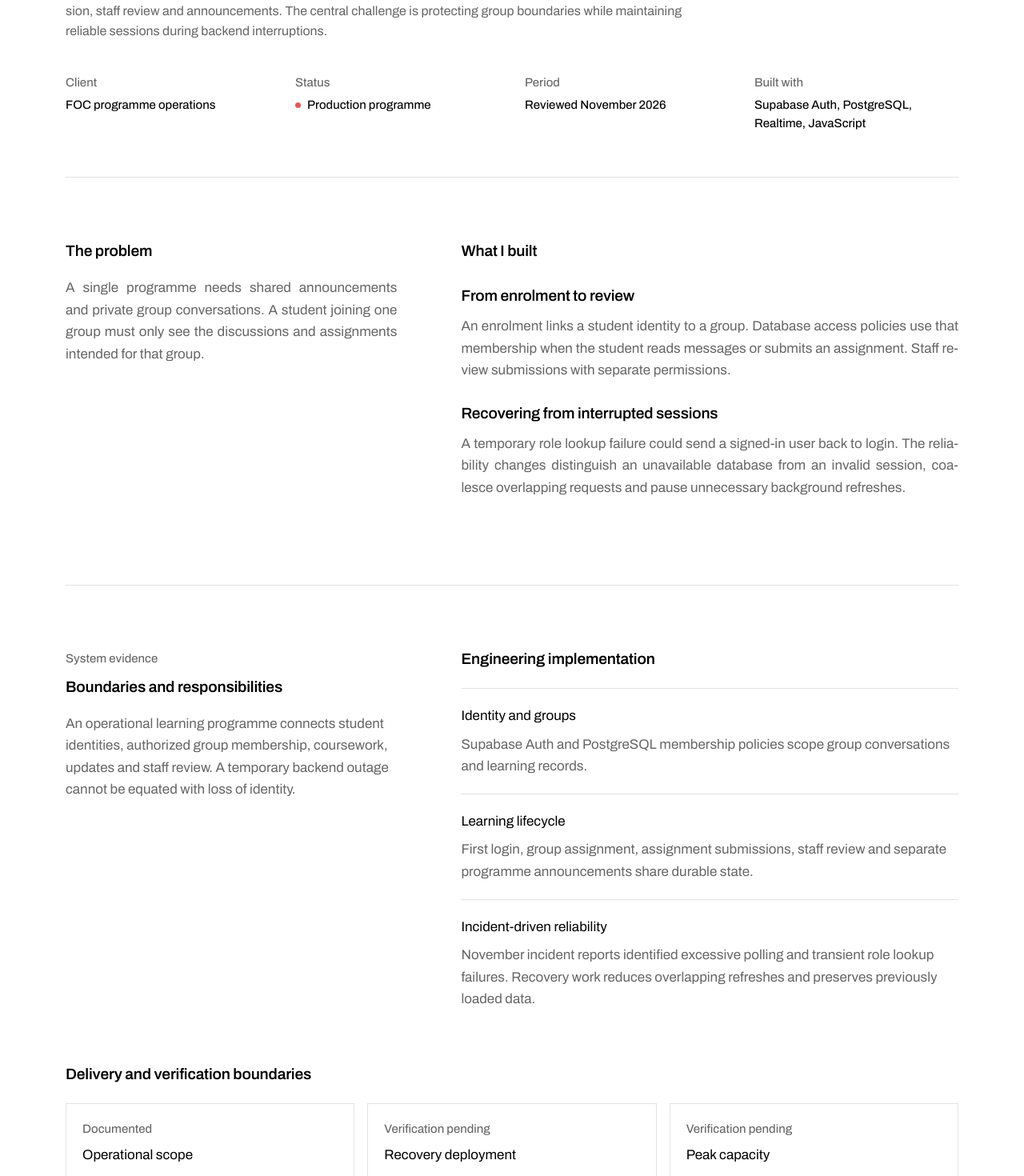
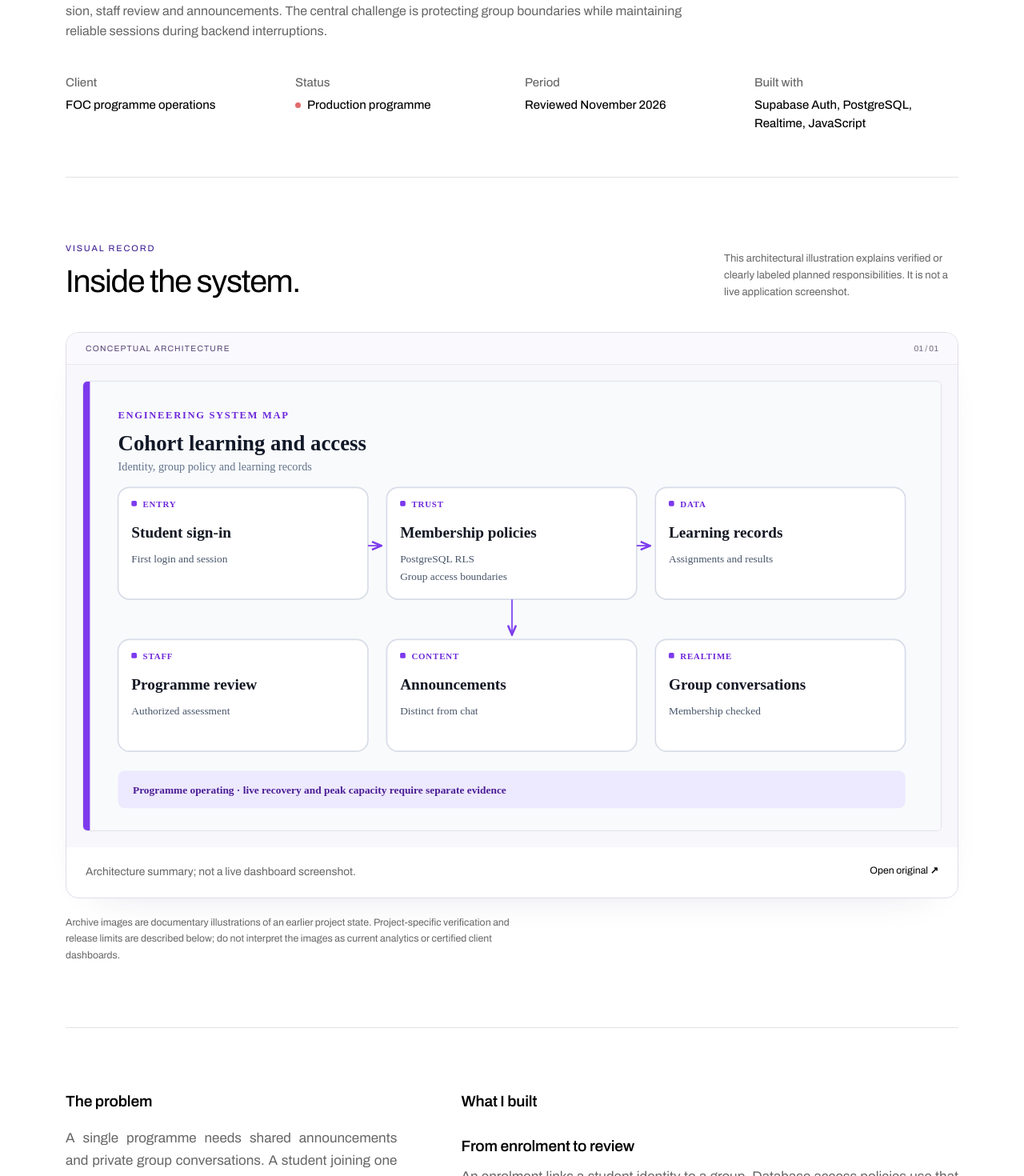
Before and after one commit to olawaleemmanuel09/portfolio, a Next.js app: page /work/cefa in a window 1280 px wide. Shown: the part 320-1790 px from the top of the page at 80% size. Built offline with nearby package versions, Linux system fonts and the light colour scheme; no server answers.

Commit message:
feat(case-studies): editorial archived-evidence gallery with accessible full-size media

```diff
--- a/app/globals.css
+++ b/app/globals.css
@@ -438,3 +438,29 @@ a { color: inherit; text-decoration: none; }
   .work-index-card,
   .work-index-preview img { transition: none !important; transform: none !important; }
 }
+
+/* Evidence-first project galleries */
+.evidence-panel {
+  box-shadow: 0 18px 54px -44px rgba(39, 27, 78, 0.32);
+}
+.evidence-image-link {
+  position: relative;
+}
+.evidence-image-region img {
+  max-height: 72vh;
+  width: 100%;
+  object-fit: contain;
+  transition: transform 250ms var(--ease-out-expo);
+}
+.evidence-image-link:hover img,
+.evidence-image-link:focus-visible img {
+  transform: scale(1.006);
+}
+@media (hover: none) {
+  .evidence-open-label { display: none; }
+}
+@media (prefers-reduced-motion: reduce) {
+  .evidence-image-region img { transition: none; }
+  .evidence-image-link:hover img,
+  .evidence-image-link:focus-visible img { transform: none; }
+}
--- a/app/work/[slug]/page.tsx
+++ b/app/work/[slug]/page.tsx
@@ -5,7 +5,7 @@ import { notFound } from "next/navigation";
 import { projects, getProject } from "@/lib/data/projects";
 import { engineeringEvidence } from "@/lib/data/engineeringEvidence";
 import Reveal from "@/components/motion/Reveal";
-import Parallax from "@/components/motion/Parallax";
+import EvidenceGallery from "@/components/sections/EvidenceGallery";
 
 export function generateStaticParams() {
   return projects.map((p) => ({ slug: p.slug }));
@@ -98,6 +98,8 @@ export default async function CaseStudy({
         )}
       </header>
 
+      <EvidenceGallery project={project} />
+
       <div className="grid gap-14 py-14 md:py-20 lg:grid-cols-[minmax(0,2fr)_minmax(0,3fr)] lg:gap-20">
         <div className="lg:sticky lg:top-32 lg:self-start">
           <h2 className="t-h2">The problem</h2>
@@ -152,54 +154,6 @@ export default async function CaseStudy({
         </Reveal>
       )}
 
-      {project.media.length > 0 && (
-        <section className="py-14 md:py-20">
-          <div
-            className={
-              project.media[0].aspect === "tall" && project.media.length > 1
-                ? "grid gap-8 sm:grid-cols-2 lg:grid-cols-3"
-                : "flex flex-col gap-14"
-            }
-          >
-            {project.media.map((m, i) => (
-              <Reveal key={m.src} delay={i * 60}>
-                <figure>
-                  {m.type === "video" ? (
-                    <video
-                      className="mx-auto w-full max-w-[380px] border border-rule"
-                      controls
-                      playsInline
-                      preload="metadata"
-                    >
-                      <source src={m.src} type="video/mp4" />
-                    </video>
-                  ) : m.src.startsWith("/architecture/") ? (
-                    <div className="max-w-full overflow-x-auto border border-rule" tabIndex={0} role="region" aria-label={`Scrollable architecture diagram for ${project.title}`}>
-                      <Image src={m.src} alt={m.alt} width={1280} height={670} sizes="(max-width: 640px) 820px, 100vw" className="w-full min-w-[820px] lg:min-w-0" />
-                    </div>
-                  ) : (
-                    <Parallax className="wipe border border-rule" amount={m.aspect === "tall" ? 6 : 10}>
-                      <Image
-                        src={m.src}
-                        alt={m.alt}
-                        width={m.aspect === "tall" ? 700 : 1366}
-                        height={m.aspect === "tall" ? 1400 : 640}
-                        sizes={m.aspect === "tall" ? "(max-width: 640px) 100vw, 33vw" : "100vw"}
-                        className="w-full"
-                      />
-                    </Parallax>
-                  )}
-                  {m.src.startsWith("/architecture/") && <p className="t-small mt-2 text-muted sm:hidden">Swipe horizontally to inspect the system diagram. The implementation details are also written above.</p>}
-                  <figcaption className="t-small mt-3 text-muted">
-                    {m.caption ?? m.alt}
-                  </figcaption>
-                </figure>
-              </Reveal>
-            ))}
-          </div>
-        </section>
-      )}
-
       <section className="grid gap-12 border-t border-rule py-14 md:py-20 lg:grid-cols-[minmax(0,2fr)_minmax(0,3fr)] lg:gap-20">
         <h2 className="t-h2">Delivery and evidence</h2>
         <div>
--- /dev/null
+++ b/components/sections/EvidenceGallery.tsx
@@ -0,0 +1,84 @@
+import Image from "next/image";
+import type { Project } from "@/lib/data/types";
+
+function typeOfEvidence(src: string) {
+  return src.startsWith("/architecture/") ? "Conceptual architecture" : "Archived project screenshot";
+}
+
+export default function EvidenceGallery({ project }: { project: Project }) {
+  if (!project.media.length) return null;
+
+  const actualImages = project.media.filter((m) => m.type !== "video" && !m.src.startsWith("/architecture/")).length;
+
+  return (
+    <section aria-labelledby="case-visual-evidence" className="border-b border-rule py-12 md:py-20">
+      <div className="mb-7 flex flex-wrap items-end justify-between gap-5 md:mb-10">
+        <div>
+          <p className="text-[0.68rem] font-semibold uppercase tracking-[0.17em] text-[var(--color-accent-deep)]">Visual record</p>
+          <h2 id="case-visual-evidence" className="mt-3 text-[clamp(1.75rem,3.1vw,3.1rem)] font-semibold leading-[1.12] tracking-[-0.035em]">Inside the system.</h2>
+        </div>
+        <p className="max-w-[39ch] text-[0.82rem] leading-[1.6] text-muted">
+          {actualImages > 0
+            ? "Archived captures show how the earlier implementation looked. They are not live monitoring or current release certification."
+            : "This architectural illustration explains verified or clearly labeled planned responsibilities. It is not a live application screenshot."}
+        </p>
+      </div>
+
+      <div className="grid gap-6 md:grid-cols-2 md:gap-8">
+        {project.media.map((m, i) => {
+          const architecture = m.src.startsWith("/architecture/");
+          const prominent = i === 0;
+          const visualLabel = typeOfEvidence(m.src);
+          return (
+            <figure key={m.src} className={`evidence-panel min-w-0 overflow-hidden rounded-[1rem] border border-[#e1dce9] bg-white ${prominent ? "md:col-span-2" : ""}`}>
+              <div className="flex flex-wrap items-center justify-between gap-3 border-b border-[#eae7ee] bg-[#faf9fd] px-4 py-3 sm:px-6">
+                <span className="text-[0.64rem] font-bold uppercase tracking-[0.12em] text-[#574578]">{visualLabel}</span>
+                <span className="text-[0.64rem] font-medium tabular-nums text-[#70697d]">{String(i + 1).padStart(2, "0")} / {String(project.media.length).padStart(2, "0")}</span>
+              </div>
+              {m.type === "video" ? (
+                <video className="block h-auto w-full bg-[#f8f7fb]" controls playsInline preload="metadata">
+                  <source src={m.src} type="video/mp4" />
+                  Your browser does not support video playback.
+                </video>
+              ) : (
+                <div className={`evidence-image-region overflow-hidden p-3 sm:p-5 ${architecture ? "bg-[#f7f7fc]" : "bg-[#f4f2f8]"}`}>
+                  <a
+                    href={m.src}
+                    target="_blank"
+                    rel="noopener noreferrer"
+                    className="evidence-image-link group block overflow-hidden rounded-md border border-[#e4e0e9] bg-white focus-visible:outline focus-visible:outline-2 focus-visible:outline-offset-4 focus-visible:outline-[var(--color-accent)]"
+                    aria-label={`Open full-size ${visualLabel.toLowerCase()} for ${project.title} (new tab)`}
+                  >
+                    <Image
+                      src={m.src}
+                      alt={m.alt}
+                      width={m.aspect === "tall" ? 720 : 1366}
+                      height={m.aspect === "tall" ? 1500 : 720}
+                      sizes={prominent ? "(max-width: 768px) 100vw, 1180px" : "(max-width: 768px) 100vw, 570px"}
+                      className={`block h-auto w-full object-contain ${m.aspect === "tall" ? "mx-auto max-w-[390px]" : ""}`}
+                      priority={prominent}
+                    />
+                    <span className="evidence-open-label pointer-events-none absolute bottom-3 right-3 rounded-md bg-[#1d1827]/90 px-3 py-2 text-[0.7rem] font-semibold text-white opacity-0 transition-opacity group-hover:opacity-100 group-focus-visible:opacity-100">
+                      Open full size ↗
+                    </span>
+                  </a>
+                </div>
+              )}
+              <figcaption className="flex flex-wrap items-start justify-between gap-4 px-5 py-5 sm:px-6">
+                <p className="max-w-[72ch] text-[0.86rem] leading-[1.65] text-muted">{m.caption || m.alt}</p>
+                {m.type !== "video" && (
+                  <a href={m.src} target="_blank" rel="noopener noreferrer" className="link-underline text-[0.77rem] font-semibold text-[var(--color-accent-deep)]">
+                    Open original ↗
+                  </a>
+                )}
+              </figcaption>
+            </figure>
+          );
+        })}
+      </div>
+      <p className="mt-5 max-w-[80ch] text-[0.77rem] leading-[1.65] text-muted">
+        Archive images are documentary illustrations of an earlier project state. Project-specific verification and release limits are described below; do not interpret the images as current analytics or certified client dashboards.
+      </p>
+    </section>
+  );
+}
```
